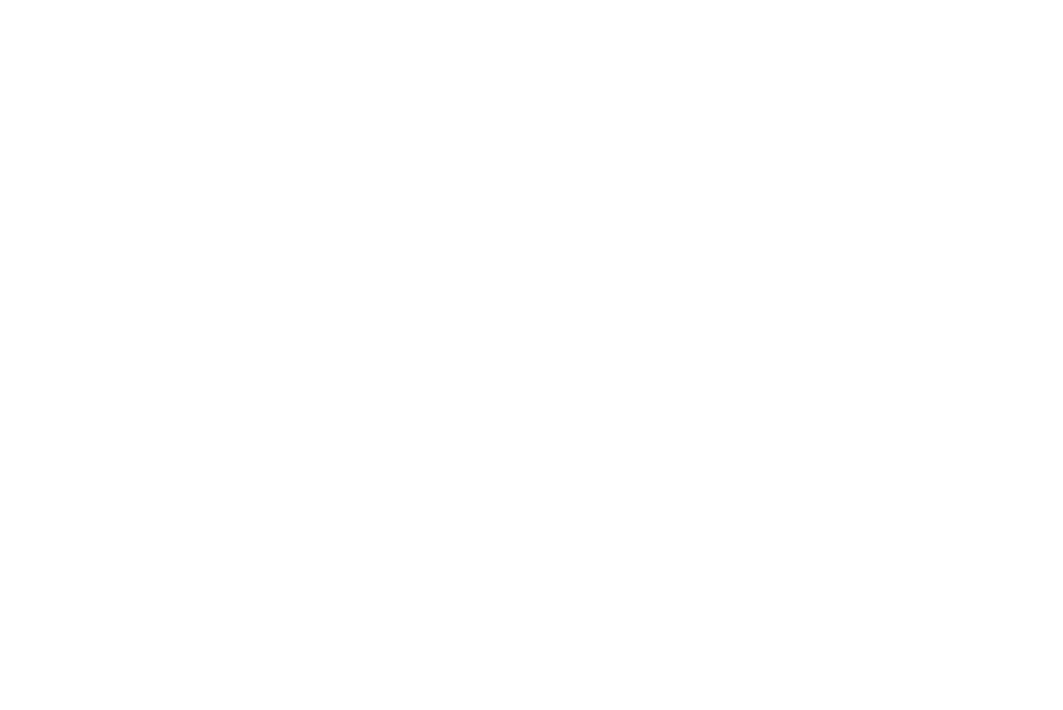
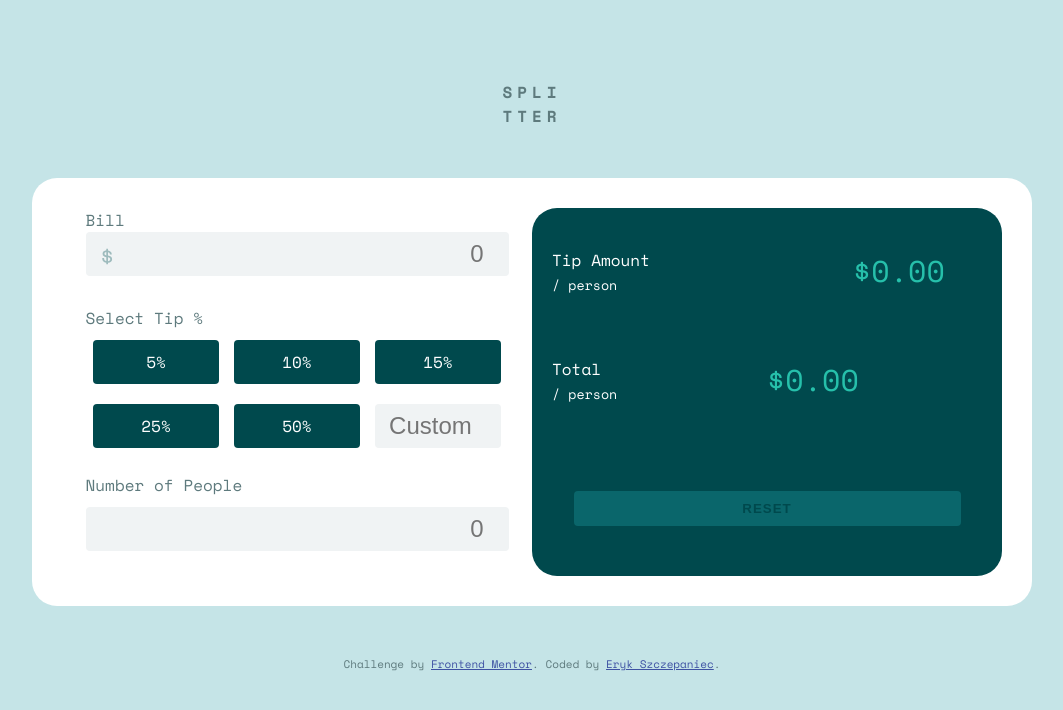
Before and after one commit to szczepanieceryk/Frontend-Mentor-Tip-calculator-app-solution, a website: page index.html in a window 1280 px wide. Shown: the whole page, without its empty margins (108-1171 px from the left). Drawn offline with nearby package versions, Linux system fonts and the light colour scheme.

Commit message:
add logic, responsiveness, code comments,README

```diff
--- /dev/null
+++ b/app.js
@@ -0,0 +1,90 @@
+var billInput = document.getElementById('bill-input');
+var customTipInput = document.getElementById('inp-tip');
+var peopleNumInput = document.getElementById('people-num');
+var errorMsg = document.querySelector('.error-msg');
+var tipButtons = document.querySelectorAll('.btn-tip');
+var resetBtn = document.getElementById('btn-reset');
+var tipAmountPerson = document.getElementById('tip-person');
+var totalAmountPerson = document.getElementById('amount-person');
+var billValue = 0.0;
+var tipValue = 0.15;
+var peopleNumber = 1;
+var validateFloat = function (s) {
+    var rgx = /^[0-9]*\.?[0-9]*$/;
+    return s.match(rgx);
+};
+var validateInt = function (s) {
+    var rgx = /^[0-9]*$/;
+    return s.match(rgx);
+};
+var setBillValue = function () {
+    // if(billInput.value.includes(',')){
+    //     billInput.value = billInput.value.replace(',', '.')
+    // }
+    if (!validateFloat(billInput.value)) {
+        billInput.value = billInput.value.substring(0, billInput.value.length - 1);
+    }
+    billValue = parseFloat(billInput.value);
+    calculateTip();
+};
+billInput.addEventListener('input', setBillValue);
+var handleClick = function (event) {
+    tipButtons.forEach(function (btn) {
+        btn.classList.remove('active');
+        if (event.target.innerHTML == btn.innerHTML) {
+            btn.classList.add('active');
+            tipValue = parseFloat(btn.innerHTML) / 100;
+        }
+    });
+    customTipInput.value = '';
+    calculateTip();
+};
+tipButtons.forEach(function (btn) {
+    btn.addEventListener('click', handleClick);
+});
+var setTipCustomValue = function () {
+    if (!validateInt(customTipInput.value)) {
+        customTipInput.value = customTipInput.value.substring(0, customTipInput.value.length - 1);
+    }
+    //    tipValue = parseFloat(customTipInput.value/100)
+    tipButtons.forEach(function (btn) {
+        btn.classList.remove('active');
+    });
+    if (customTipInput.value !== '') {
+        calculateTip();
+    }
+};
+customTipInput.addEventListener('input', setTipCustomValue);
+var setPeopleValue = function () {
+    if (!validateInt(peopleNumInput.value)) {
+        peopleNumInput.value = peopleNumInput.value.substring(0, peopleNumInput.value.length - 1);
+    }
+    peopleNumber = parseFloat(peopleNumInput.value);
+    if (peopleNumber <= 0) {
+        errorMsg.classList.add('show-error-msg');
+        setTimeout(function () {
+            errorMsg.classList.remove('show-error-msg');
+        }, 3000);
+    }
+    calculateTip();
+};
+peopleNumInput.addEventListener('input', setPeopleValue);
+var calculateTip = function () {
+    if (peopleNumber >= 1) {
+        var tipAmount = billValue * tipValue / peopleNumber;
+        var total = billValue * (tipValue + 1) / peopleNumber;
+        if (tipAmount !== 0) {
+            resetBtn.classList.add('active');
+        }
+        tipAmountPerson.innerHTML = '$' + tipAmount.toFixed(2);
+        totalAmountPerson.innerHTML = '$' + total.toFixed(2);
+    }
+};
+var reset = function () {
+    billInput.value = '0.0';
+    setBillValue();
+    peopleNumInput.value = '1';
+    setPeopleValue();
+    resetBtn.classList.remove('active');
+};
+resetBtn.addEventListener('click', reset);
--- a/index.html
+++ b/index.html
@@ -6,10 +6,90 @@
     <meta http-equiv="X-UA-Compatible" content="IE=edge">
     <meta name="viewport" content="width=device-width, initial-scale=1.0">
     <link rel="icon" type="image/png" sizes="32x32" href="./images/favicon-32x32.png">
+    <link rel="preconnect" href="https://fonts.googleapis.com">
+    <link rel="preconnect" href="https://fonts.gstatic.com" crossorigin>
+    <link href="https://fonts.googleapis.com/css2?family=Space+Mono:wght@400;700&display=swap" rel="stylesheet">
+    <link rel="stylesheet" href="style.css">
     <title>Frontend Mentor | Tip calculator app</title>
 </head>
 
 <body>
+    <div class="app-wrapper">
+        <span class="title">
+            SPLI
+            <br>
+            TTER
+        </span>
+        <div class="calculator-wrapper">
+            <div class="tip">
+                <div class="bill">
+                    <label for="bill" class="bill-label">
+                        Bill
+                    </label>
+                    <input type="number" name="bill" placeholder="0" class="bill-input" id="bill-input">
+                    <img src="./images/icon-dollar.svg" alt="dolar-icon">
+                </div>
+                <div class="tip-percent">
+                    <span class="select-tip">
+                        Select Tip %
+                    </span>
+                    <span class="btn btn-tip" id="btn-tip">
+                        5%
+                    </span>
+                    <span class="btn btn-tip" id="btn-tip">
+                        10%
+                    </span>
+                    <span class="btn btn-tip" id="btn-tip">
+                        15%
+                    </span>
+                    <span class="btn btn-tip" id="btn-tip">
+                        25%
+                    </span>
+                    <span class="btn btn-tip" id="btn-tip">
+                        50%
+                    </span>
+                    <input type="number" placeholder="Custom" class="custom-tip btn-tip" id="inp-tip">
+                    <label for="people" class="people-num-label">
+                        Number of People
+                    </label>
+                    <input type="number" class="people-num" name="people" placeholder="0" id="people-num">
+                    <span class="error-msg">
+                        Can't be zero
+                    </span>
+                </div>
+
+                <!-- <img src="./images/icon-person.svg" alt="person-icon"> -->
+            </div>
+            <div class="total-price">
+                <div class="tip">
+                    <span class="amount">
+                        Tip Amount
+                        <br>
+                        <small>/ person</small>
+                    </span>
+                    <span class="price" id="tip-person">
+                        $0.00
+                    </span>
+                </div>
+                <div class="total">
+                    <span class="amount">
+                        Total
+                        <br>
+                        <small>/ person</small>
+                    </span>
+                    <span class="price" id="amount-person">
+                        $0.00
+                    </span>
+                </div>
+                <button class="btn btn-reset" id="btn-reset">RESET</button>
+            </div>
+        </div>
+        <div class="attribution">
+            Challenge by <a href="https://www.frontendmentor.io?ref=challenge" target="_blank">Frontend Mentor</a>.
+            Coded by <a href="https://github.com/szczepanieceryk">Eryk Szczepaniec</a>.
+        </div>
+    </div>
+    <script src="app.js"></script>
 </body>
 
 </html>
--- /dev/null
+++ b/style.css
@@ -0,0 +1,220 @@
+*{
+    margin: 0;
+    padding: 0;
+    box-sizing: border-box;
+}
+
+body{
+    font-family: 'Space Mono',Arial, Helvetica, sans-serif, monospace;
+    color: hsl(186, 14%, 43%);
+}
+.attribution { padding:10px 0;font-size: 11px; text-align: center; }
+.attribution a { color: hsl(228, 45%, 44%); }
+
+input, .btn{
+    cursor: pointer;
+}
+input[type="number"] {
+    max-width: 500px;
+    font-size: 24px;
+    text-align: right;
+    -moz-appearance: textfield;
+}
+
+/* app container  */
+.app-wrapper{
+    min-height: 100vh;
+    text-align: center;
+    background-color:  hsl(185, 41%, 84%);
+}
+.app-wrapper .title{
+    padding: 30px;
+    display: block;
+    letter-spacing: 3px;
+    font-weight: 700;
+}
+
+/* calculator container */
+.calculator-wrapper{
+    margin: 0 auto;
+    padding: 25px;
+    max-width: 1000px;
+    display: flex;
+    flex-wrap: wrap;
+    text-align: left;
+    border-radius: 25px;
+    background-color: hsl(0, 0%, 100%);
+}
+
+.calculator-wrapper .bill{
+    position: relative;
+    display: flex;
+    flex-wrap: wrap;
+    width: 100%;
+}
+.select-tip{
+    flex-basis: 100%;
+}
+
+/* input img */
+img {
+    position: absolute;
+    left: 1rem;
+    top: 2.5rem;
+}
+
+/* input labels */
+.people-num-label,.bill-label{
+    text-align: left;
+    flex-basis: 100%;
+}
+.calculator-wrapper input {
+    margin-bottom: 15px;
+    padding: 8px 10px;
+    border-radius: 4px;
+    border: none;
+    background-color: hsl(195, 17%, 95%);
+}
+ .tip .people-num,.bill-input{
+    width: 100%;
+}
+
+/* max size of tip btns section and bill summary section
+
+*/
+.calculator-wrapper .tip,.total-price{
+    margin: auto;
+    max-width: 600px;
+    justify-content: space-between;
+}
+
+.tip-percent{
+    margin-bottom: 15px;
+    display: flex;
+    flex-wrap: wrap;
+    justify-content: flex-start;
+}
+.tip-percent input{
+    margin: 10px  auto;
+}
+#people-num{
+    margin: 10px 0;
+}
+
+/* buttons */
+.btn{
+    margin: 10px auto;
+    padding: 10px 25px;
+    flex-basis: 40%;
+    text-align: center;
+    border-radius: 4px;
+    border: none;
+    color:hsl(0, 0%, 100%);
+    background-color:hsl(183, 100%, 15%);
+    transition: .3s;
+}
+.btn:hover{
+    background-color: hsl(185, 41%, 84%);
+}
+.btn.active{
+    color:hsl(183, 100%, 15%) ;
+    background-color: hsl(172, 67%, 45%);
+}
+.btn-tip{
+    max-width: 160px;
+
+}
+.btn-reset{
+    flex-basis: 90%;
+    font-weight: 700;
+    letter-spacing: 1px;
+    color:hsl(183, 100%, 15%);
+    background-color: rgb(10, 102, 107)
+}
+.btn-reset.active{
+    background-color: hsl(172, 67%, 45%);
+}
+
+#inp-tip{
+    min-width: 80px;
+    max-width: 160px;
+    text-align: center;
+    flex-basis: 40%;
+}
+
+/* error messages */
+.error-msg {
+    color: indianred;
+    font-weight: 700;
+    display: none;
+}
+
+.show-error-msg {
+    transition: 1s ease-in-out;
+    display: block;
+}
+
+/* total price (bil summary section) */
+.total-price{
+    margin: 0 auto;
+    padding: 20px;
+    border-radius: 25px;
+    display: flex;
+    flex-wrap: wrap;
+    color:hsl(0, 0%, 100%);
+    background-color:hsl(183, 100%, 15%);
+}
+.amount,.price{
+    flex-basis: 50%;
+    margin-bottom: 20px;
+}
+.price{
+    color:hsl(172, 67%, 45%) ;
+}
+.tip,.total{
+    margin-bottom: 15px;
+    display: flex;
+    flex-wrap: wrap;
+    flex-basis: 100%;
+}
+
+
+/* responsiveness for desktop */
+@media screen and (min-width:1025px){
+    .app-wrapper .title{
+        padding: 80px 0 50px;
+        letter-spacing: 5px;
+    }
+    .calculator-wrapper {
+        padding: 30px;
+        justify-content: space-between
+    }
+    .bill-input{
+        margin-bottom: 25px;
+    }
+    .people-num-label,.select-tip{
+        margin-top: 15px;
+    }
+    .tip{
+        margin: 0;
+        flex-basis: 45%;
+    }
+    .btn-tip,#inp-tip{
+        flex-basis: 30%;
+    }
+    .total-price{
+        margin: 0;
+        flex-basis: 50%;
+        align-items: center;
+    }
+    .total-price .tip{
+        flex-basis: 100%;
+    }
+   .price{
+       flex-basis: 30%;
+       font-size: 30px;
+    }
+    .attribution{
+       padding-top: 50px;
+    }
+}
```
Also changed, not shown: app.ts (added, +122 -0 lines), README-template.md (deleted), README.md.
